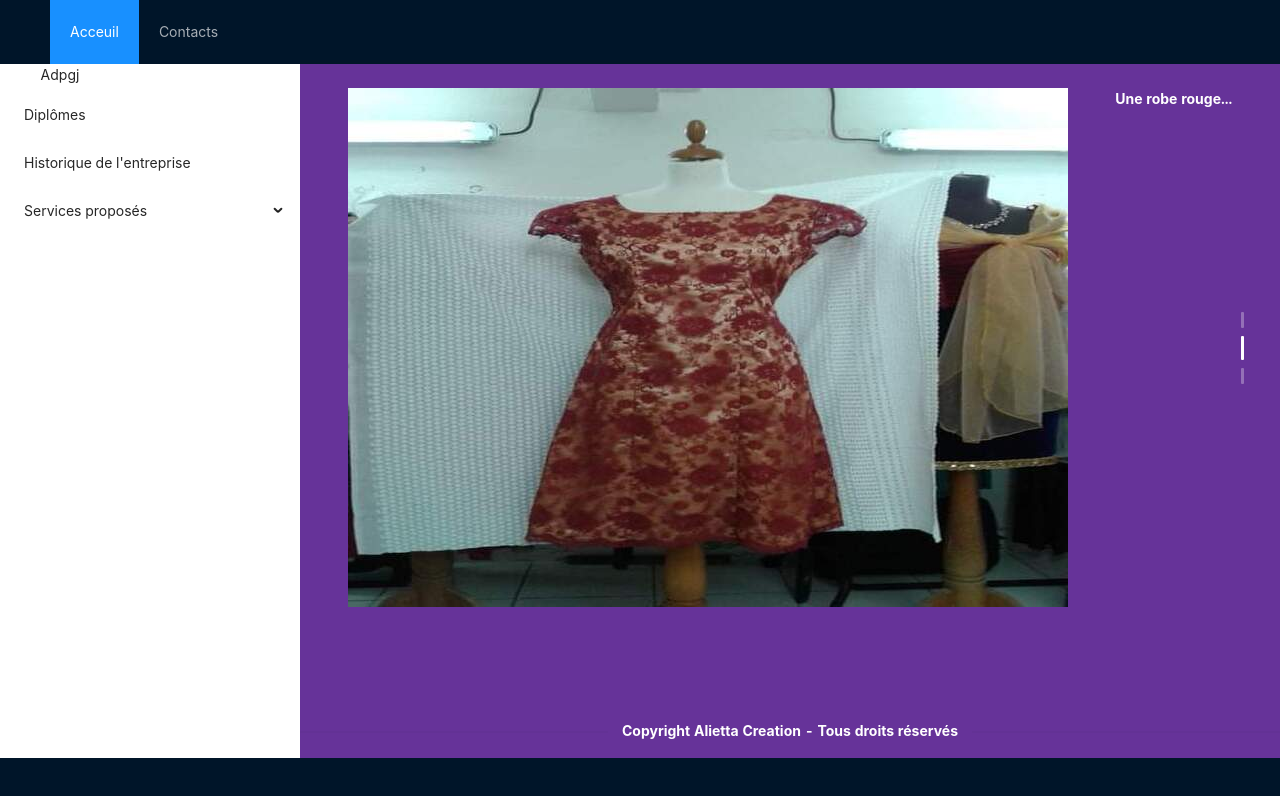
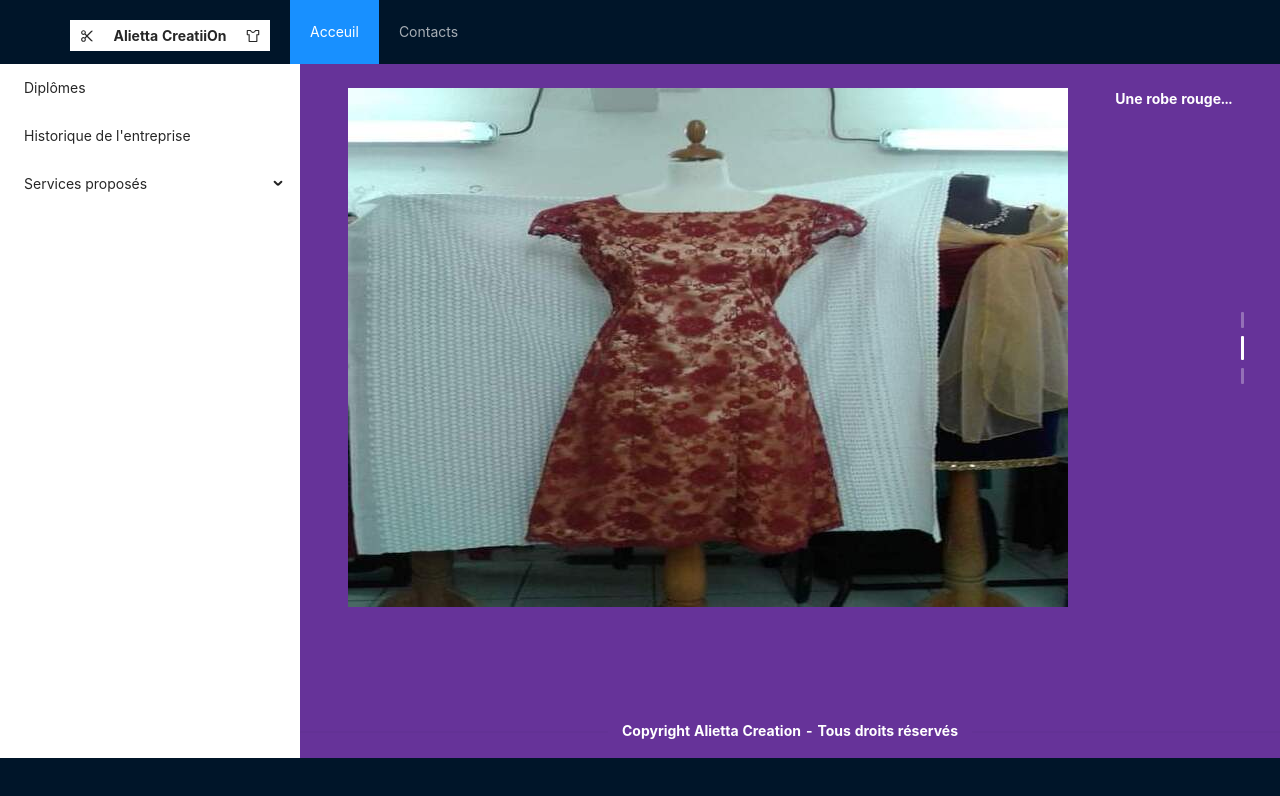
Before and after one commit to Neolau971/neola-a-site, a React (Create React App) app: page / in a window 1280 px wide. Shown: the top 796 px of the page. Built offline with nearby package versions, Linux system fonts and the light colour scheme.

Commit message:
#add title company

```diff
--- a/src/components/menu/header-menu.component.tsx
+++ b/src/components/menu/header-menu.component.tsx
@@ -1,5 +1,6 @@
 import { Menu } from "antd"
 import { Header } from "antd/lib/layout/layout"
+import { ScissorOutlined, SkinOutlined } from '@ant-design/icons';
 import React from "react"
 
 type HeaderMenuProps = {
@@ -14,6 +15,20 @@ const HeaderMenuComponent: React.FC<HeaderMenuProps> = ({ handleContent }) => {
 
   return (
     <Header className="header">
+      <div style={{
+        float: 'left',
+        width: '200px',
+        height: '31px',
+        backgroundColor: 'white',
+        margin: '20px',
+        display: 'flex',
+        justifyContent: 'center',
+        alignItems: 'center'
+      }}>
+        <ScissorOutlined />
+        <span style={{ fontWeight: 'bold', margin: 'inherit' }}>Alietta CreatiiOn</span>
+        <SkinOutlined />
+      </div>
       <Menu
         theme="dark"
         mode="horizontal"
--- a/src/components/menu/side-menu.component.tsx
+++ b/src/components/menu/side-menu.component.tsx
@@ -16,7 +16,6 @@ const SideMenuComponent: React.FC<SideMenuProps> = ({ handleContent }) => {
 
   return (
     <Sider width={300} className="site-layout-background">
-      <div style={{ float: 'left', width: '120px', height: '31px', backgroundColor: 'white' }}>Adpgj</div>
       <Menu
         mode="inline"
         style={{ height: '100%', borderRight: 0 }}
```
